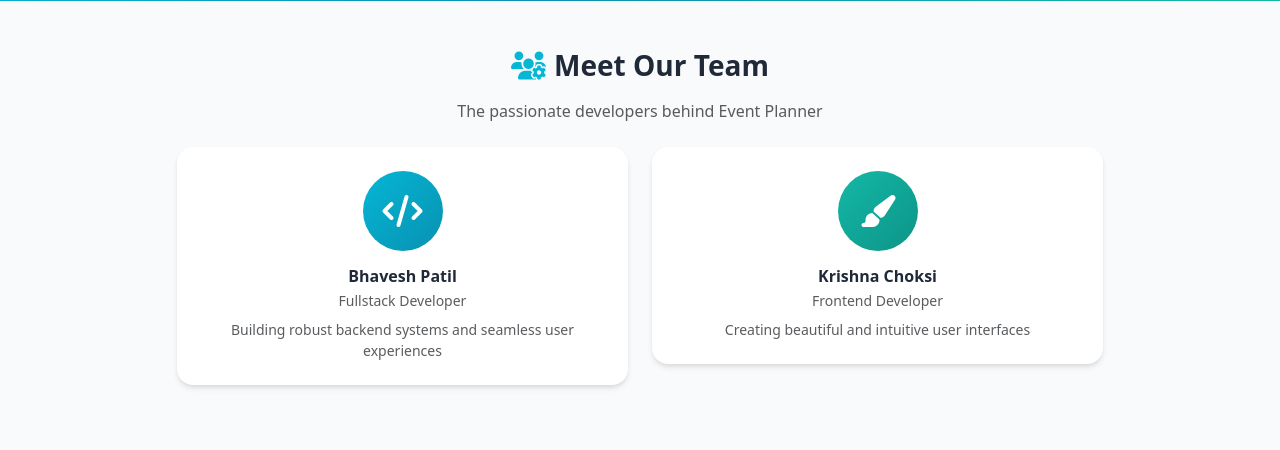
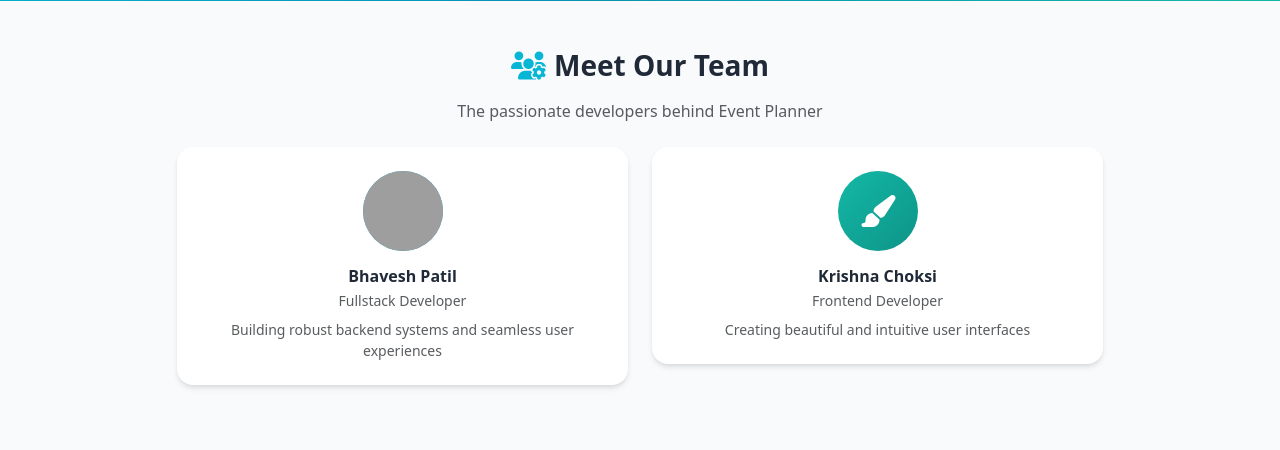
Before and after one commit to Uraniumking007/eventPlanner, a PHP site: page /about.php in a window 1280 px wide. Shown: the part 247-697 px from the top of the page. Run offline with PHP 8.4, Linux system fonts and the light colour scheme; grey boxes are pictures that could not be loaded.

Commit message:
Update About page to replace icon with personal image for enhanced personalization
- Replaced the code icon with a personal image of Bhavesh Patil to improve the visual representation on the About page.
- Maintained existing styling for consistency while enhancing user engagement through a more personal touch.

```diff
--- a/about.php
+++ b/about.php
@@ -61,7 +61,7 @@ require_once __DIR__ . '/api/init.php';
                         <div class="card border-0 text-center" style="border-radius: 16px; box-shadow: 0 4px 6px -1px rgba(0,0,0,0.1), 0 2px 4px -1px rgba(0,0,0,0.06); transition: all 0.3s ease;">
                             <div class="card-body p-4">
                                 <div class="rounded-circle d-flex align-items-center justify-content-center mx-auto mb-3" style="width: 80px; height: 80px; background: var(--gradient-primary);">
-                                    <i class="fas fa-code text-white fa-2x"></i>
+                                    <img src="https://bhaveshp.dev/bhaveshcloseup.jpg" alt="Bhavesh Patil" class="w-100 h-100 object-fit-cover rounded-circle">
                                 </div>
                                 <h4 class="h6 fw-bold mb-1" style="color: #1f2937;">Bhavesh Patil</h4>
                                 <p class="small text-muted mb-2">Fullstack Developer</p>
```
